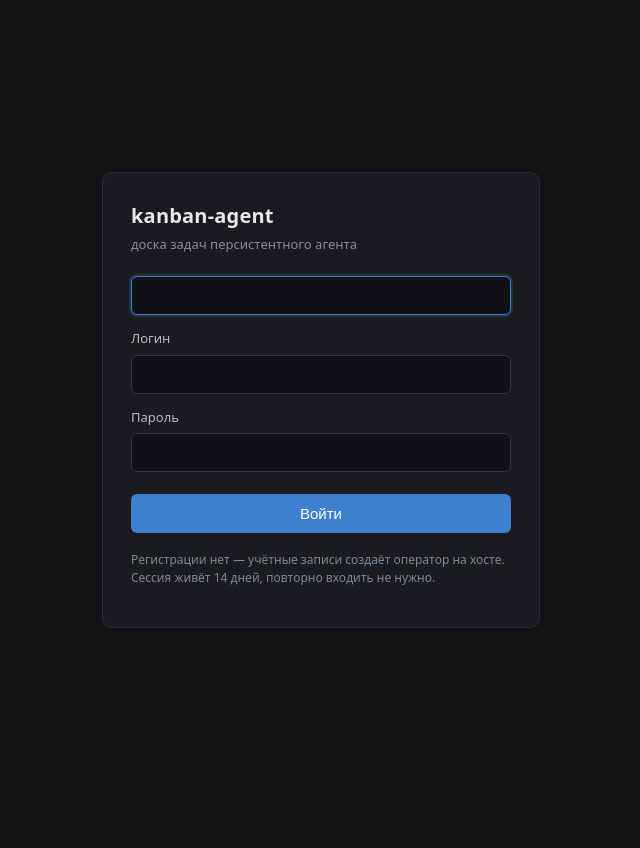
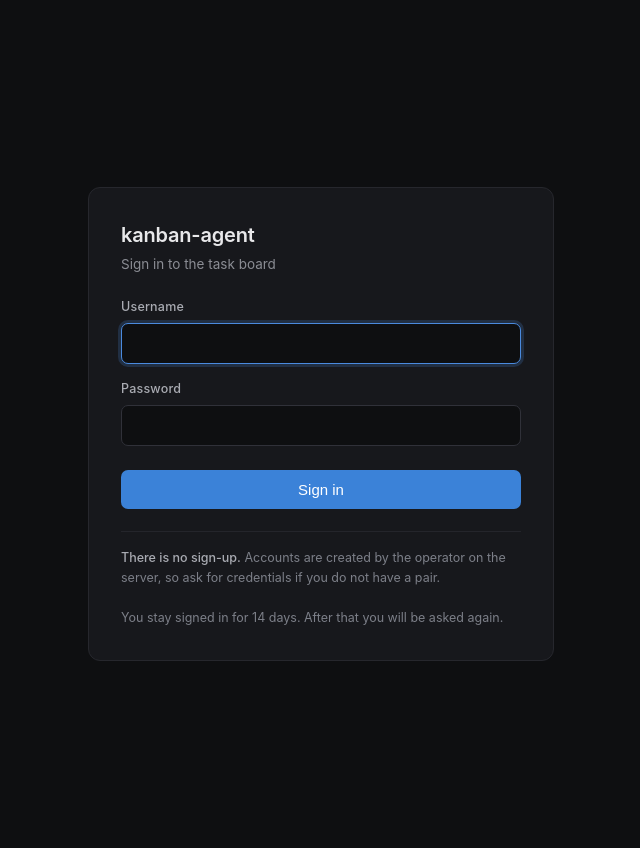
Before and after one commit to vaskes/Kanban-persistent-llm-agent, a Django app: page /login/ in a window 1280 px wide. Shown: the whole page, without its empty margins (319-959 px from the left). Before the commit the page ends 628 px from the top, so only its background shows below. Run offline with Django 5.2, Linux system fonts and the light colour scheme; parts of the project's set-up code (start-up, migrations or seed data) failed here and were passed over.

Commit message:
fix(login): remove the duplicate username field, English UI throughout
The login template carried a stray {{ form.username }} next to the hand-written
input. A bound field renders its own input and its own label, so the page
showed two username boxes and it was not obvious which value was submitted —
a silently broken login rather than a visible error. The password field was
fine, which is what made it confusing: one box worked, the other did not.

The form is now written out explicitly, with the comment explaining why, and
the username is preserved on a failed attempt so it need not be retyped.

All user-facing text is English. 'Sign out' in the board header was the last
one. A test asserts the page contains exactly one username and one password
input, and another asserts no Cyrillic reaches the browser.

Also: scripts/smoke.sh resolved .env relative to the caller's working
directory, so running it from anywhere but the repo root silently fell back to
127.0.0.1 and reported 000 on every check. It now resolves against the
repository root.

```diff
--- a/templates/board/board.html
+++ b/templates/board/board.html
@@ -17,7 +17,7 @@
  <span class="nav">{{ request.user.username }}</span>
  <form method="post" action="/logout/" style="display:inline;margin-left:10px">
    {% csrf_token %}<button class="nav" style="background:none;border:0;color:#7cc4ff;
-   cursor:pointer;font:inherit;padding:0">выйти</button></form>
+   cursor:pointer;font:inherit;padding:0">Sign out</button></form>
 </header>
 <div class="cols">
 {% for c in columns %}
--- a/templates/board/login.html
+++ b/templates/board/login.html
@@ -1,43 +1,78 @@
-<!doctype html><html><head><meta charset="utf-8">
+{% comment %}
+Login form.
+
+Note: the fields are written out explicitly rather than rendered with
+{{ form.username }} / {{ form.password }}. Rendering a bound field emits its own
+input *and* its own label, which produced a second, unlabelled username box
+above the real one and made it ambiguous which value was submitted.
+
+The form is rendered manually so the markup is predictable; the CSRF token and
+the "next" redirect are still taken from the form object.
+{% endcomment %}
+<!doctype html>
+<html lang="en">
+<head>
+<meta charset="utf-8">
 <meta name="viewport" content="width=device-width,initial-scale=1">
-<title>kanban-agent — вход</title>
+<title>Sign in — kanban-agent</title>
 <style>
- body{font:15px/1.5 system-ui,-apple-system,Segoe UI,sans-serif;background:#111214;color:#e8e8ea;
-      margin:0;display:flex;align-items:center;justify-content:center;min-height:100vh}
- .card{width:100%;max-width:380px;background:#1a1b1e;border:1px solid #2b2d33;border-radius:10px;padding:28px}
- h1{margin:0 0 4px;font-size:20px;font-weight:600;letter-spacing:.2px}
- .sub{color:#8b8d94;font-size:13px;margin:0 0 22px}
- label{display:block;font-size:13px;color:#b9bbc2;margin:14px 0 6px}
- input[type=text],input[type=password]{width:100%;box-sizing:border-box;padding:10px 12px;font-size:15px;
-      background:#101114;border:1px solid #34363d;border-radius:6px;color:#e8e8ea;outline:none}
- input:focus{border-color:#3f7fd0;box-shadow:0 0 0 2px rgba(63,127,208,.22)}
- button{width:100%;margin-top:22px;padding:11px;font-size:15px;font-weight:500;cursor:pointer;
-        background:#3f7fd0;border:0;border-radius:6px;color:#fff}
+ :root{color-scheme:dark}
+ body{font:15px/1.5 -apple-system,BlinkMacSystemFont,"Segoe UI",Roboto,sans-serif;
+      background:#0e0f11;color:#e8e8ea;margin:0;display:flex;align-items:center;
+      justify-content:center;min-height:100vh;padding:24px}
+ .card{width:100%;max-width:400px;background:#17181c;border:1px solid #26272d;
+       border-radius:12px;padding:32px}
+ h1{margin:0 0 4px;font-size:20px;font-weight:600;letter-spacing:-.2px}
+ .sub{color:#8b8d94;font-size:13.5px;margin:0 0 24px}
+ label{display:block;font-size:12.5px;font-weight:500;color:#a9abb2;margin:16px 0 6px;
+       letter-spacing:.2px}
+ input[type=text],input[type=password]{width:100%;box-sizing:border-box;padding:11px 12px;
+       font-size:15px;background:#0e0f11;border:1px solid #303139;border-radius:7px;
+       color:#e8e8ea;outline:none;transition:border-color .12s,box-shadow .12s}
+ input:focus{border-color:#4a8ade;box-shadow:0 0 0 3px rgba(74,138,222,.20)}
+ input:-webkit-autofill{-webkit-text-fill-color:#e8e8ea;-webkit-box-shadow:0 0 0 1000px #0e0f11 inset}
+ button{width:100%;margin-top:24px;padding:11px;font-size:15px;font-weight:500;cursor:pointer;
+        background:#3b82d8;border:0;border-radius:7px;color:#fff}
  button:hover{background:#4a8ade}
- .err{background:#3a1d1f;border:1px solid #6b3034;color:#f3b0b3;padding:10px 12px;
-      border-radius:6px;margin-bottom:16px;font-size:14px}
- .next{color:#7c8899;font-size:12px;margin-top:18px;line-height:1.5}
- a{color:#6ba3e8}
-</style></head><body>
+ .err{background:#2b1518;border:1px solid #6b3034;color:#f2a9ac;padding:11px 13px;
+      border-radius:7px;margin-bottom:18px;font-size:14px}
+ .note{color:#7c7f88;font-size:12.5px;margin:22px 0 0;line-height:1.6;
+       border-top:1px solid #24252b;padding-top:16px}
+ .note b{color:#a9abb2;font-weight:500}
+ code{background:#22242a;padding:1px 5px;border-radius:4px;font-size:12px;
+      font-family:ui-monospace,SFMono-Regular,Menlo,monospace}
+</style>
+</head>
+<body>
 <div class="card">
   <h1>kanban-agent</h1>
-  <p class="sub">доска задач персистентного агента</p>
+  <p class="sub">Sign in to the task board</p>
+
   {% if form.errors %}
-    <div class="err">Неверный логин или пароль.</div>
+    <div class="err">Incorrect username or password.</div>
   {% endif %}
+
   <form method="post" action="{% url 'login' %}">
     {% csrf_token %}
-    {{ form.username }}
-    <label for="id_username">Логин</label>
-    <input type="text" name="username" id="id_username" autofocus autocomplete="username" required>
-    <label for="id_password">Пароль</label>
-    <input type="password" name="password" id="id_password" autocomplete="current-password" required>
+
+    <label for="id_username">Username</label>
+    <input type="text" name="username" id="id_username" autocomplete="username"
+           autocapitalize="none" spellcheck="false" required autofocus
+           value="{{ form.username.value|default_if_none:'' }}">
+
+    <label for="id_password">Password</label>
+    <input type="password" name="password" id="id_password"
+           autocomplete="current-password" required>
+
     {% if next %}<input type="hidden" name="next" value="{{ next }}">{% endif %}
-    <button type="submit">Войти</button>
+    <button type="submit">Sign in</button>
   </form>
-  <p class="next">
-    Регистрации нет — учётные записи создаёт оператор на хосте.
-    Сессия живёт 14 дней, повторно входить не нужно.
+
+  <p class="note">
+    <b>There is no sign-up.</b> Accounts are created by the operator on the
+    server, so ask for credentials if you do not have a pair.<br><br>
+    You stay signed in for 14 days. After that you will be asked again.
   </p>
 </div>
-</body></html>
+</body>
+</html>
```
Also changed, not shown: board/tests/test_views.py (+59 -0 lines), 1 other file.
